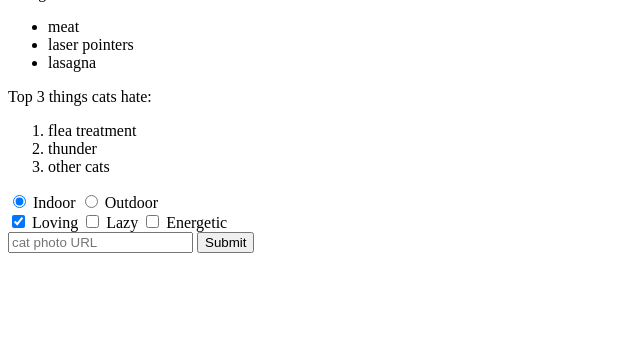
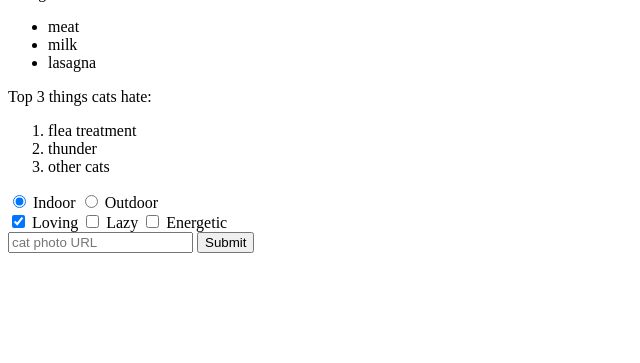
Before and after one commit to gutemberg33/remote_repo, a PHP site: page / in a window 1280 px wide. Shown: the part 437-800 px from the top of the page, without its empty margins (0-640 px from the left). Run offline with PHP 8.4, Linux system fonts and the light colour scheme.

Commit message:
Changed what cats love

```diff
--- a/index.php
+++ b/index.php
@@ -14,7 +14,7 @@
   <p>Things cats love:</p>
   <ul>
     <li>meat</li>
-    <li>laser pointers</li>
+    <li>milk</li>
     <li>lasagna</li>
   </ul>
   <p>Top 3 things cats hate:</p>
```
